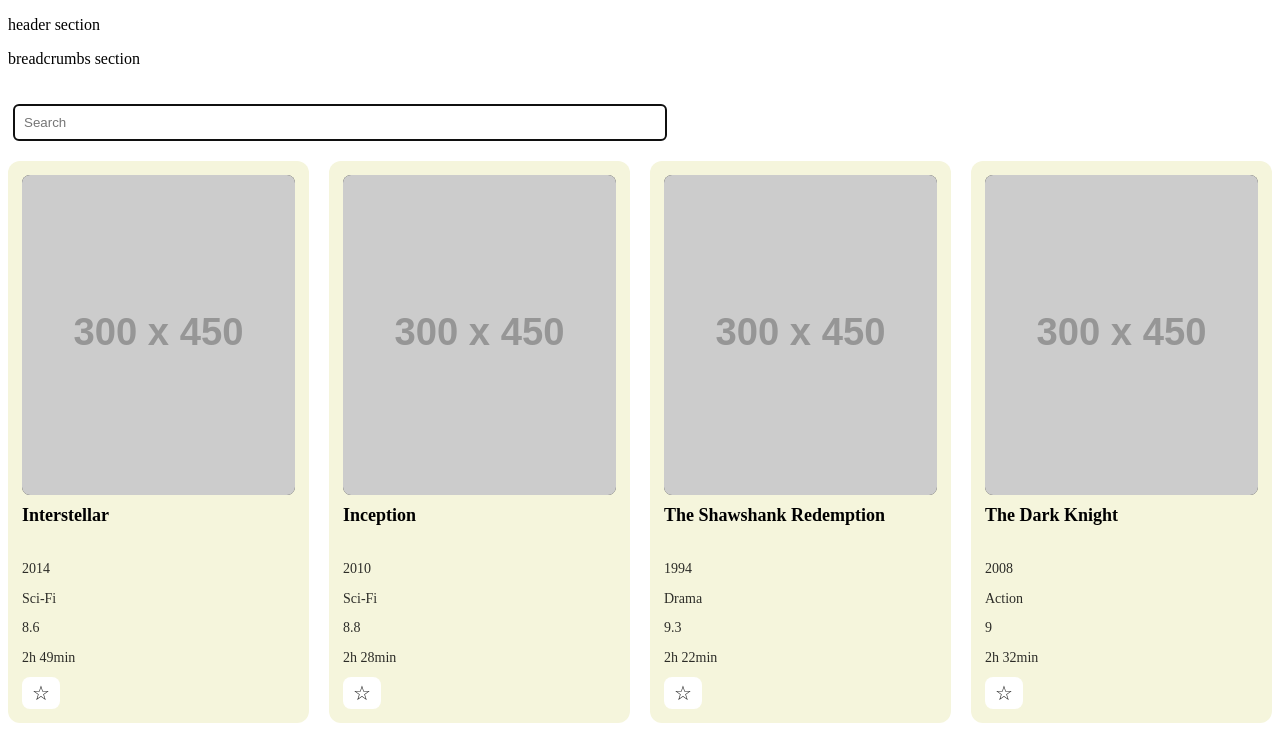
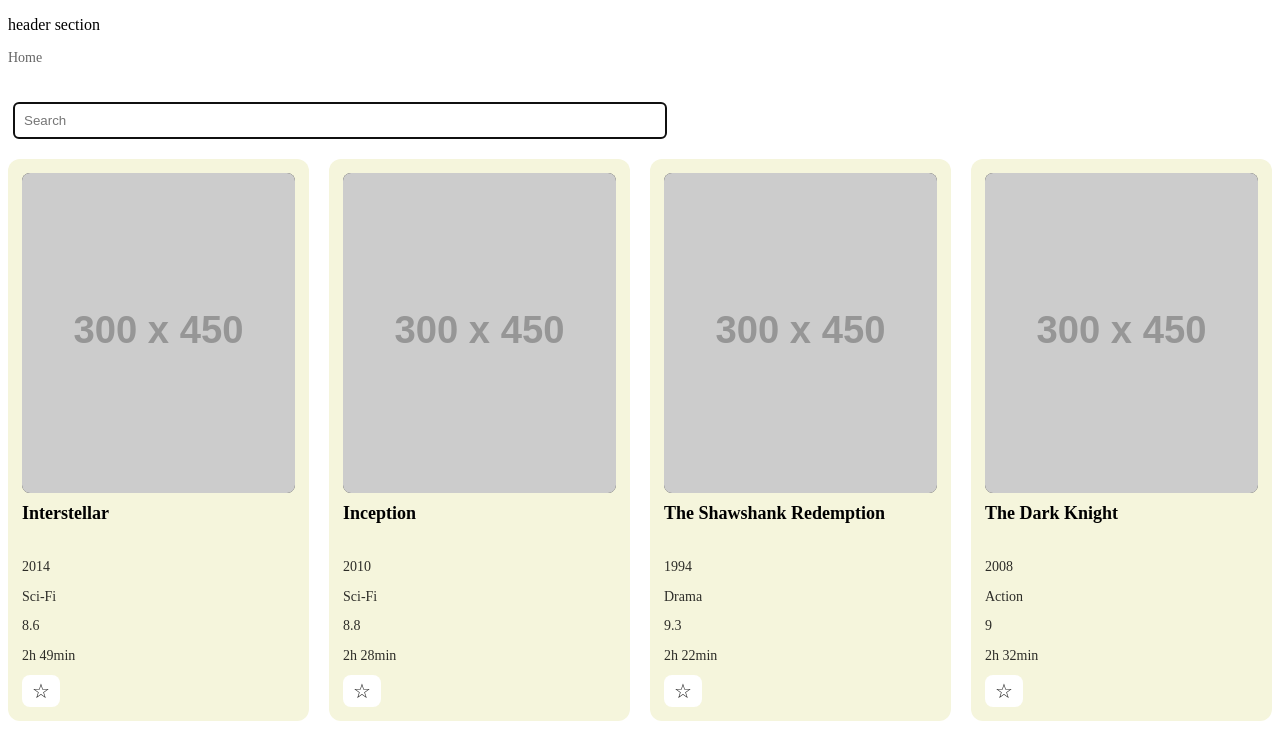
Before and after one commit to prokhorovd/film-collection, an Angular app: page / in a window 1280 px wide. Shown: the top 740 px of the page. Built offline with nearby package versions, Linux system fonts and the light colour scheme.

Commit message:
feat: breadcrumbs

```diff
--- a/src/app/layout/breadcrumbs/breadcrumbs.css
+++ b/src/app/layout/breadcrumbs/breadcrumbs.css
@@ -0,0 +1,25 @@
+.breadcrumbs {
+  display: flex;
+  align-items: center;
+  gap: 8px;
+
+  margin: 16px 0;
+  font-size: 14px;
+}
+
+.breadcrumbs a {
+  color: #1976d2;
+  text-decoration: none;
+}
+
+.breadcrumbs a:hover {
+  text-decoration: underline;
+}
+
+.breadcrumbs span {
+  color: #666;
+}
+
+.breadcrumbs-separator {
+  opacity: 0.6;
+}
--- a/src/app/layout/breadcrumbs/breadcrumbs.html
+++ b/src/app/layout/breadcrumbs/breadcrumbs.html
@@ -1 +1,13 @@
-<p>breadcrumbs section</p>
+<nav class="breadcrumbs" aria-label="Breadcrumbs">
+  @for (breadcrumb of breadcrumbs(); track breadcrumb.label) {
+    @if (breadcrumb.url) {
+      <a [routerLink]="breadcrumb.url">{{ breadcrumb.label }}</a>
+    } @else {
+      <span>{{ breadcrumb.label }}</span>
+    }
+
+    @if (!$last) {
+      <span class="breadcrumbs-separator">></span>
+    }
+  }
+</nav>
--- a/src/app/layout/breadcrumbs/breadcrumbs.ts
+++ b/src/app/layout/breadcrumbs/breadcrumbs.ts
@@ -1,9 +1,38 @@
-import { Component } from '@angular/core';
+import { Component, computed, inject } from '@angular/core';
+import { Router, RouterLink } from '@angular/router';
+
+import { FilmService } from '../../features/films/film.service';
+
+type Breadcrumb = {
+  label: string;
+  url?: string;
+};
 
 @Component({
   selector: 'app-breadcrumbs',
-  imports: [],
+  imports: [RouterLink],
   templateUrl: './breadcrumbs.html',
   styleUrl: './breadcrumbs.css',
 })
-export class Breadcrumbs {}
+export class Breadcrumbs {
+  private readonly router = inject(Router);
+  private readonly filmService = inject(FilmService);
+
+  readonly breadcrumbs = computed<Breadcrumb[]>(() => {
+    this.router.lastSuccessfulNavigation();
+
+    const [, segment, id] = this.router.url.split('/');
+
+    if (!segment) {
+      return [{ label: 'Home' }];
+    }
+
+    if (segment === 'films' && id) {
+      const film = this.filmService.getFilmById(Number(id));
+
+      return [{ label: 'Home', url: '/' }, { label: film?.title ?? 'Film not found' }];
+    }
+
+    return [{ label: 'Home', url: '/' }, { label: '404' }];
+  });
+}
```
